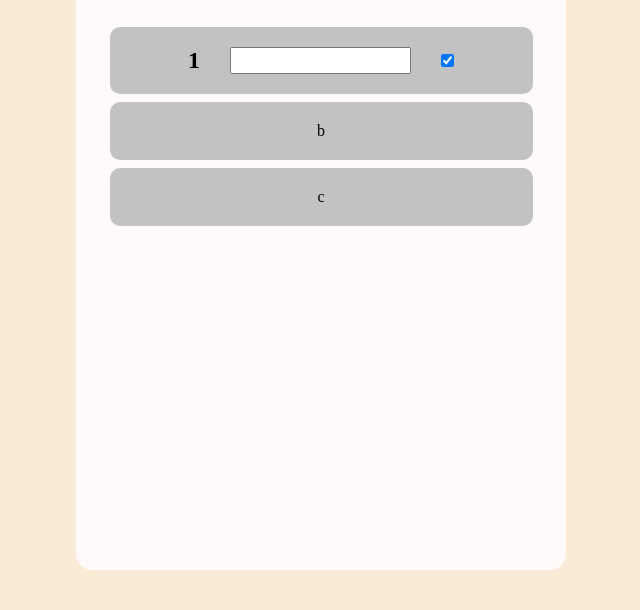
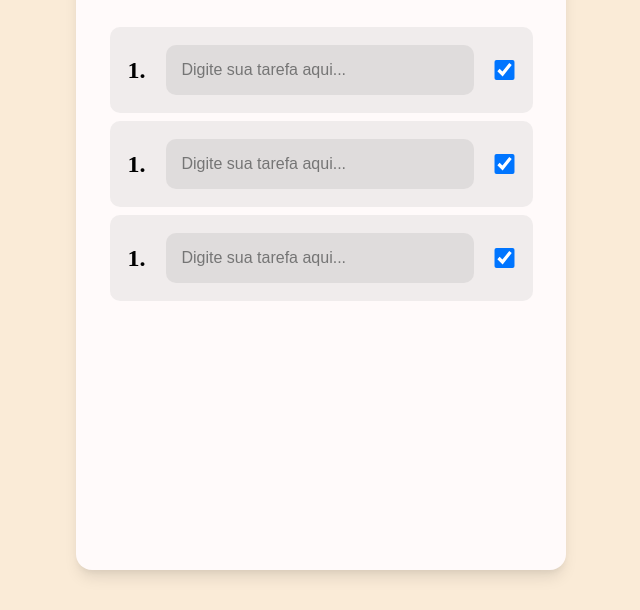
Before and after one commit to HennagoX/To-Do-list, a website: page index.html in a window 1280 px wide. Shown: the part 190-800 px from the top of the page, without its empty margins (319-959 px from the left). Drawn offline with Linux system fonts and the light colour scheme.

Commit message:
Adição de sombra ao card main, e estilo ao card task

```diff
--- a/index.html
+++ b/index.html
@@ -15,12 +15,23 @@
 
         <ul class="taskList">
            <li class="taskCard">
-             <h2>1</h2>
-             <input class="taskInput" required>
+             <h2>1.</h2>
+             <input maxlength="30" placeholder="Digite sua tarefa aqui..." class="taskInput" required>
+              <input class="taskCheck" type="checkbox" checked>
+           </li>
+
+             <li class="taskCard">
+             <h2>1.</h2>
+             <input maxlength="30" placeholder="Digite sua tarefa aqui..." class="taskInput" required>
               <input type="checkbox" checked>
            </li>
-           <li class="taskCard">b</li>
-           <li class="taskCard">c</li>
+
+             <li class="taskCard">
+             <h2>1.</h2>
+             <input maxlength="30" placeholder="Digite sua tarefa aqui..." class="taskInput" required>
+              <input type="checkbox" checked>
+           </li>
+
         </ul>
 
     </main>
--- a/src/css/style.css
+++ b/src/css/style.css
@@ -22,9 +22,10 @@ main {
     gap: 30px;
     flex-direction: column;
     justify-content: initial;
+    box-shadow: 0 10px 15px -3px rgba(0, 0, 0, 0.1), 0 4px 6px -2px rgba(0, 0, 0, 0.05)
 }
 
-main header{
+main header {
     padding: 2rem;
     display: flex;
     flex-direction: column;
@@ -32,10 +33,10 @@ main header{
     align-items: center;
     font-size: 1.3rem;
     border: 100px;
-    border-bottom: 1.7px solid black ;
+    border-bottom: 1.7px solid black;
 }
 
-.taskList{
+.taskList {
     height: 80%;
     overflow-y: auto;
     display: flex;
@@ -45,16 +46,34 @@ main header{
     gap: 8px;
 }
 
-.taskCard{
-    background-color: rgb(194, 194, 194);
+.taskCard {
+    background-color: rgba(190, 190, 190, 0.238);
     display: flex;
     border-radius: 10px;
-    padding: 20px;
+    padding: 18px;
     width: 90%;
     flex-direction: row;
-    gap: 30px;
+    gap: 20px;
     justify-content: center;
+    align-items: center;
 }
+
+.taskInput {
+    background-color: rgba(124, 124, 124, 0.145);
+    width: 80%;
+    text-align: left;
+    border-radius: 10px;
+    padding: 1rem;
+    font-size: 1rem;
+    border: none;
+}
+
+input[type="checkbox"]{
+    height: 1.26rem;
+    width: 1.26rem;
+    cursor: pointer;
+}
+
 
 @media (max-width: 492px) {
     main {
```
